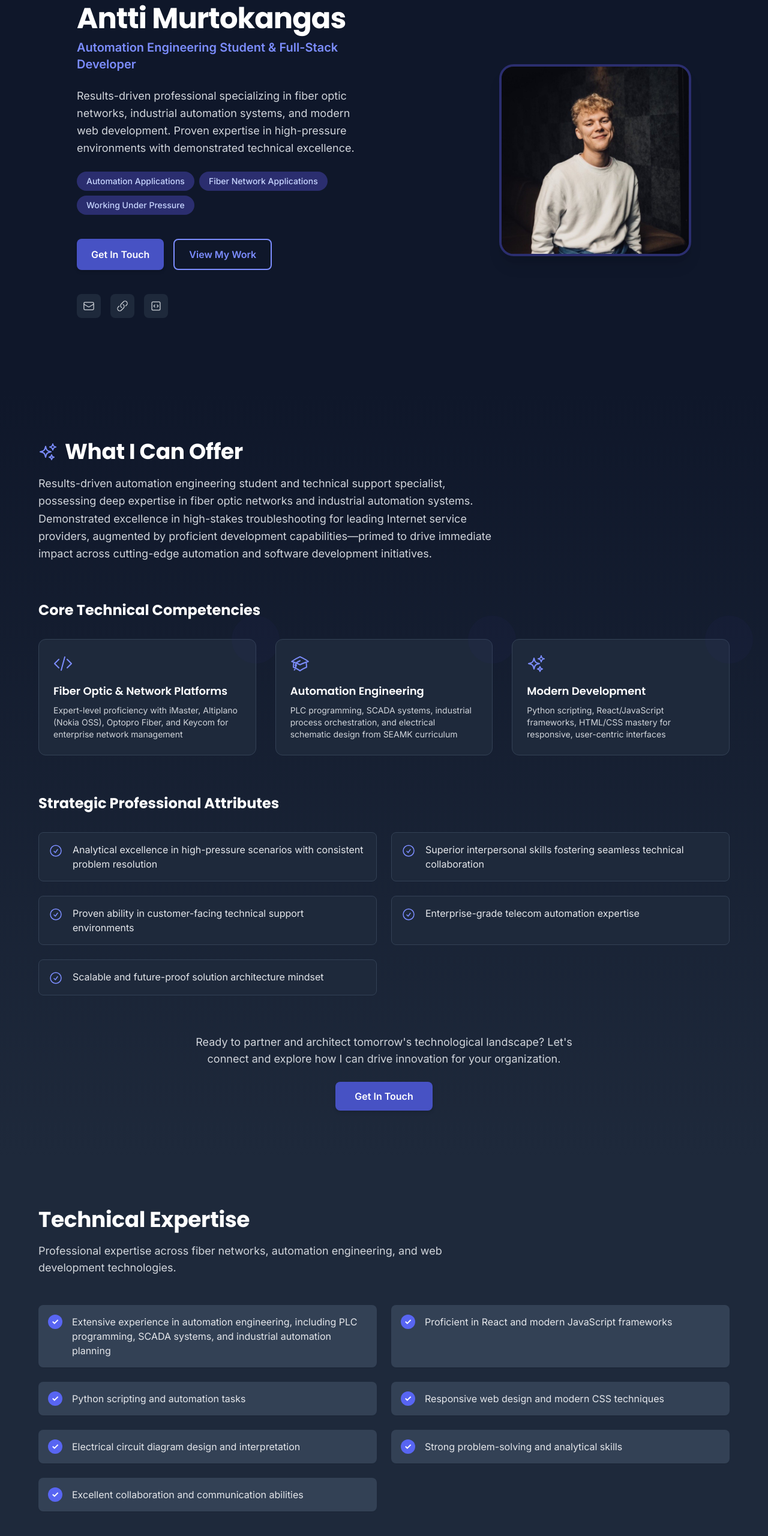
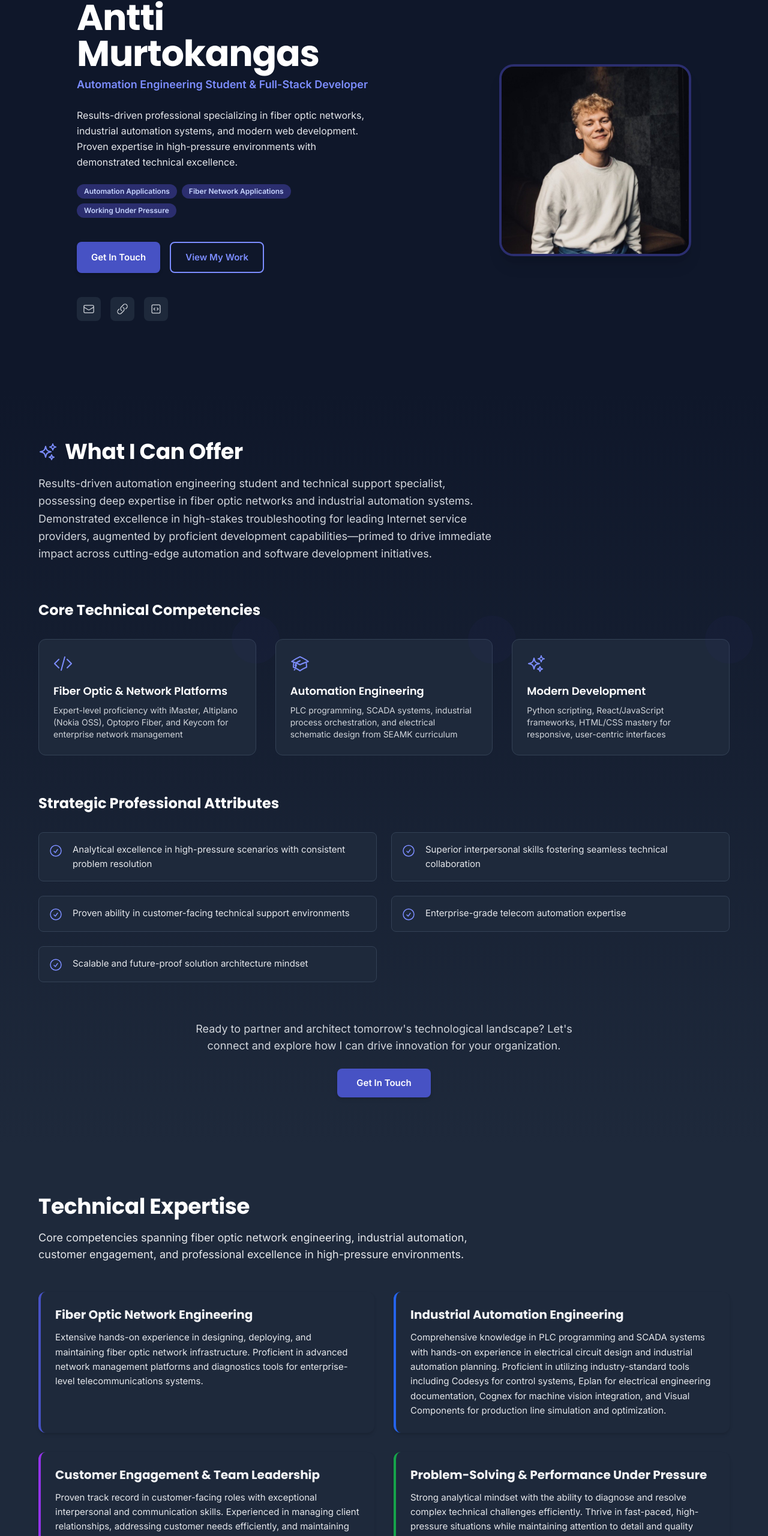
Before and after one commit to Murtsi/React_resume_website, a Next.js app: page / in a window 1280 px wide. Shown: the part 214-2774 px from the top of the page at 60% size. Built offline with nearby package versions, Linux system fonts and the light colour scheme.

Commit message:
Updating

```diff
--- a/components/ExperienceEducationSection.js
+++ b/components/ExperienceEducationSection.js
@@ -7,17 +7,51 @@ export default function ExperienceEducationSection() {
   const { ref: languageRef, inView: languageInView } = useInView({ triggerOnce: true });
 
   const workExperience = [
-    { title: "Porting user interfaces to Codesys HTML5", year: "Recent" },
-    { title: "Production supervisor at Olvi", year: "2023" },
-    { title: "Production operator at Keitele timber", year: "2022" },
-    { title: "IT Support for local highschool", year: "2021-2022" }
+    {
+      title: "Fiber Optic Network Technician",
+      company: "Leading Fiber Optic Company",
+      year: "2025 - Present",
+      description: "Design, deployment, and maintenance of fiber optic network infrastructure. Utilizing advanced platforms including iMaster for comprehensive network monitoring, Altiplano (Nokia OSS) for network automation and orchestration, Optopro Fiber for project management and documentation, and Keycom for telecom network management and fault detection."
+    },
+    {
+      title: "Production Supervisor",
+      company: "Olvi",
+      year: "2023",
+      description: "Supervised production operations, quality control, and team management in manufacturing environment."
+    },
+    {
+      title: "Production Operator",
+      company: "Keitele Timber",
+      year: "2022",
+      description: "Operated machinery, maintained safety protocols, and ensured production efficiency."
+    }
   ];
 
   const education = [
-    { degree: "Automation in the wind power sector", school: "Course", year: "2024" },
-    { degree: "Bachelor's Degree in Automation Engineering", school: "Seinäjoki University of Applied Sciences", year: "2021 - Present" },
-    { degree: "Leadership Training", school: "Military Police Officer Programme", year: "2019-2020" },
-    { degree: "Vocational Qualification in Business Information Technology", school: "Järviseutu Vocational Institute", year: "2015-2018" }
+    {
+      degree: "Bachelor's Degree in Automation Engineering",
+      school: "Seinäjoki University of Applied Sciences",
+      year: "2021 - Present",
+      status: "In Progress"
+    },
+    {
+      degree: "Automation in Wind Power Sector",
+      school: "Professional Development Course",
+      year: "2024",
+      status: "Completed"
+    },
+    {
+      degree: "Leadership Training",
+      school: "Military Police Officer Programme",
+      year: "2019-2020",
+      status: "Completed"
+    },
+    {
+      degree: "Vocational Qualification in Business Information Technology",
+      school: "Järviseutu Vocational Institute",
+      year: "2015-2018",
+      status: "Completed"
+    }
   ];
 
   const languages = [
@@ -32,11 +66,11 @@ export default function ExperienceEducationSection() {
       <div className="max-w-6xl mx-auto">
         {/* Section title */}
         <div className="mb-16">
-          <h2 className="text-4xl font-bold text-gray-900 dark:text-white mb-4">
+          <h2 className="text-3xl font-bold text-gray-900 dark:text-white mb-3">
             Experience & Education
           </h2>
-          <p className="text-lg text-gray-600 dark:text-gray-300">
-            A comprehensive overview of my professional journey and technical training
+          <p className="text-base text-gray-600 dark:text-gray-300 max-w-2xl">
+            Professional experience and educational background shaping my technical expertise
           </p>
         </div>
 
@@ -46,29 +80,36 @@ export default function ExperienceEducationSection() {
             ref={workRef}
             className={`space-y-6 ${workInView ? 'animate-fade-in' : 'opacity-0'}`}
           >
-            <div className="flex items-center gap-3 mb-8">
-              <div className="w-10 h-10 bg-primary-600 rounded-lg flex items-center justify-center text-white">
-                <BriefcaseIcon className="w-6 h-6" />
+            <div className="flex items-center gap-3 mb-6">
+              <div className="w-10 h-10 bg-primary-600 rounded-lg flex items-center justify-center text-white shadow-md">
+                <BriefcaseIcon className="w-5 h-5" />
               </div>
-              <h3 className="text-2xl font-bold text-gray-900 dark:text-white">
+              <h3 className="text-xl font-bold text-gray-900 dark:text-white">
                 Work Experience
               </h3>
             </div>
 
-            <div className="space-y-4">
+            <div className="space-y-3">
               {workExperience.map((job, index) => (
                 <div
                   key={index}
-                  className="relative pl-8 border-l-2 border-primary-300 dark:border-primary-700 hover:border-primary-600 dark:hover:border-primary-500 transition-colors"
+                  className="p-5 rounded-lg bg-white dark:bg-slate-800 border-l-4 border-primary-500 shadow-sm hover:shadow-md transition-all duration-200"
                 >
-                  <div className="absolute left-0 top-0 w-4 h-4 bg-primary-600 rounded-full transform -translate-x-2.5"></div>
-                  <div>
-                    <p className="font-semibold text-gray-900 dark:text-white">
+                  <div className="flex justify-between items-start gap-3">
+                    <div className="flex-1">
+                      <p className="font-semibold text-gray-900 dark:text-gray-100 text-base">
                         {job.title}
                       </p>
-                    <p className="text-sm text-gray-500 dark:text-gray-400 mt-1">
+                      <p className="text-sm text-primary-600 dark:text-primary-400 font-medium mt-1">
+                        {job.company}
+                      </p>
+                      <p className="text-sm text-gray-600 dark:text-gray-300 mt-2 leading-relaxed">
+                        {job.description}
+                      </p>
+                    </div>
+                    <span className="text-xs font-semibold text-gray-500 dark:text-gray-400 whitespace-nowrap">
                       {job.year}
-                    </p>
+                    </span>
                   </div>
                 </div>
               ))}
@@ -80,30 +121,39 @@ export default function ExperienceEducationSection() {
             ref={educationRef}
             className={`space-y-6 ${educationInView ? 'animate-fade-in' : 'opacity-0'}`}
           >
-            <div className="flex items-center gap-3 mb-8">
-              <div className="w-10 h-10 bg-primary-600 rounded-lg flex items-center justify-center text-white">
-                <AcademicCapIcon className="w-6 h-6" />
+            <div className="flex items-center gap-3 mb-6">
+              <div className="w-10 h-10 bg-blue-600 rounded-lg flex items-center justify-center text-white shadow-md">
+                <AcademicCapIcon className="w-5 h-5" />
               </div>
-              <h3 className="text-2xl font-bold text-gray-900 dark:text-white">
+              <h3 className="text-xl font-bold text-gray-900 dark:text-white">
                 Education
               </h3>
             </div>
 
-            <div className="space-y-4">
+            <div className="space-y-3">
               {education.map((edu, index) => (
                 <div
                   key={index}
-                  className="p-4 bg-gray-50 dark:bg-slate-800 rounded-lg border border-gray-200 dark:border-slate-700 hover:border-primary-300 dark:hover:border-primary-700 transition-colors"
+                  className="p-5 rounded-lg bg-white dark:bg-slate-800 border-l-4 border-blue-500 shadow-sm hover:shadow-md transition-all duration-200"
                 >
-                  <p className="font-semibold text-gray-900 dark:text-white text-sm">
+                  <div className="flex justify-between items-start gap-3">
+                    <div className="flex-1">
+                      <p className="font-semibold text-gray-900 dark:text-gray-100 text-base">
                         {edu.degree}
                       </p>
-                  <p className="text-sm text-gray-600 dark:text-gray-400 mt-1">
+                      <p className="text-sm text-blue-600 dark:text-blue-400 font-medium mt-1">
                         {edu.school}
                       </p>
-                  <p className="text-xs text-gray-500 dark:text-gray-500 mt-2">
+                      <div className="flex items-center gap-2 mt-2">
+                        <span className="text-xs font-semibold px-2 py-1 rounded-full bg-blue-100 dark:bg-blue-900/70 text-blue-700 dark:text-blue-200">
+                          {edu.status}
+                        </span>
+                      </div>
+                    </div>
+                    <span className="text-xs font-semibold text-gray-500 dark:text-gray-400 whitespace-nowrap">
                       {edu.year}
-                  </p>
+                    </span>
+                  </div>
                 </div>
               ))}
             </div>
@@ -115,35 +165,37 @@ export default function ExperienceEducationSection() {
           ref={languageRef}
           className={`mt-16 ${languageInView ? 'animate-fade-in' : 'opacity-0'}`}
         >
-          <div className="flex items-center gap-3 mb-8">
-            <div className="w-10 h-10 bg-primary-600 rounded-lg flex items-center justify-center text-white">
-              <GlobeAltIcon className="w-6 h-6" />
+          <div className="flex items-center gap-3 mb-6">
+            <div className="w-10 h-10 bg-purple-600 rounded-lg flex items-center justify-center text-white shadow-md">
+              <GlobeAltIcon className="w-5 h-5" />
             </div>
-            <h3 className="text-2xl font-bold text-gray-900 dark:text-white">
+            <h3 className="text-xl font-bold text-gray-900 dark:text-white">
               Language Skills
             </h3>
           </div>
 
-          <div className="grid grid-cols-1 md:grid-cols-2 gap-6">
+          <div className="grid grid-cols-1 md:grid-cols-2 gap-4">
             {languages.map((lang, index) => (
               <div
                 key={index}
-                className="bg-gray-50 dark:bg-slate-800 rounded-lg p-6 border border-gray-200 dark:border-slate-700"
+                className="group p-5 bg-white dark:bg-slate-800 rounded-lg border-l-4 border-purple-500 shadow-sm hover:shadow-md transition-all duration-200"
               >
-                <div className="flex items-center gap-3 mb-4">
-                  <span className="text-3xl">{lang.flag}</span>
+                <div className="flex items-center justify-between mb-4">
+                  <div className="flex items-center gap-3">
+                    <span className="text-2xl">{lang.flag}</span>
                     <div>
-                    <p className="font-semibold text-gray-900 dark:text-white">
+                      <p className="font-semibold text-gray-900 dark:text-gray-100">
                         {lang.name}
                       </p>
-                    <p className="text-sm text-gray-500 dark:text-gray-400">
+                      <p className="text-xs text-gray-500 dark:text-gray-400 font-medium">
                         {lang.level}
                       </p>
                     </div>
                   </div>
-                <div className="w-full bg-gray-200 dark:bg-slate-700 rounded-full h-2">
+                </div>
+                <div className="w-full bg-gray-200 dark:bg-slate-700 rounded-full h-2.5 overflow-hidden">
                   <div
-                    className="bg-gradient-to-r from-primary-500 to-primary-600 h-2 rounded-full transition-all duration-300"
+                    className="bg-gradient-to-r from-purple-500 via-purple-600 to-purple-700 h-2.5 rounded-full transition-all duration-300 shadow-sm"
                     style={{ width: `${lang.proficiency}%` }}
                   ></div>
                 </div>
--- a/components/HeroSection.js
+++ b/components/HeroSection.js
@@ -34,26 +34,26 @@ export default function HeroSection({ t }) {
           {/* Left content */}
           <div className="space-y-6 animate-fade-in">
             <div>
-              <h1 className="text-4xl sm:text-5xl font-bold text-gray-900 dark:text-white mb-2">
+              <h1 className="text-5xl sm:text-6xl font-bold text-gray-900 dark:text-white mb-2">
                 {t.hero.title}
               </h1>
-              <p className="text-xl text-primary-600 dark:text-primary-400 font-semibold">
+              <p className="text-lg text-primary-600 dark:text-primary-400 font-semibold">
                 {t.hero.subtitle}
               </p>
             </div>
 
-            <p className="text-lg text-gray-600 dark:text-gray-300 leading-relaxed">
+            <p className="text-base text-gray-700 dark:text-gray-200 leading-relaxed max-w-2xl">
               {t.hero.description}
             </p>
 
             <div className="flex flex-wrap gap-2">
-              <span className="inline-block px-4 py-1.5 bg-primary-100 dark:bg-primary-900 text-primary-700 dark:text-primary-200 rounded-full text-sm font-medium">
+              <span className="inline-block px-3 py-1 bg-primary-100 dark:bg-primary-900 text-primary-700 dark:text-primary-200 rounded-full text-xs font-semibold">
                 {t.hero.badge1}
               </span>
-              <span className="inline-block px-4 py-1.5 bg-primary-100 dark:bg-primary-900 text-primary-700 dark:text-primary-200 rounded-full text-sm font-medium">
+              <span className="inline-block px-3 py-1 bg-primary-100 dark:bg-primary-900 text-primary-700 dark:text-primary-200 rounded-full text-xs font-semibold">
                 {t.hero.badge2}
               </span>
-              <span className="inline-block px-4 py-1.5 bg-primary-100 dark:bg-primary-900 text-primary-700 dark:text-primary-200 rounded-full text-sm font-medium">
+              <span className="inline-block px-3 py-1 bg-primary-100 dark:bg-primary-900 text-primary-700 dark:text-primary-200 rounded-full text-xs font-semibold">
                 {t.hero.badge3}
               </span>
             </div>
--- a/components/OffersSection.js
+++ b/components/OffersSection.js
@@ -50,28 +50,44 @@ export default function OffersSection({ t }) {
           <h2 className="text-4xl font-bold text-gray-900 dark:text-white mb-4">
             {t.offers2.title}
           </h2>
-          <p className="text-lg text-gray-600 dark:text-gray-300 max-w-3xl">
-            Professional expertise across fiber networks, automation engineering, and web development technologies.
+          <p className="text-lg text-gray-700 dark:text-gray-200 max-w-3xl">
+            Core competencies spanning fiber optic network engineering, industrial automation, customer engagement, and professional excellence in high-pressure environments.
           </p>
         </div>
 
-        {/* Skills list */}
+        {/* Core Competencies */}
         <div
-          className={`mb-12 grid grid-cols-1 md:grid-cols-2 gap-6 ${
+          className={`mb-12 grid grid-cols-1 md:grid-cols-2 gap-8 ${
             offerInView ? 'animate-fade-in' : 'opacity-0'
           }`}
         >
-          {mainSkills.map((skill, index) => (
-            <div
-              key={index}
-              className="flex gap-4 p-4 rounded-lg bg-white dark:bg-slate-700 shadow-sm hover:shadow-md transition-shadow"
-            >
-              <div className="flex-shrink-0 w-6 h-6 rounded-full bg-primary-500 flex items-center justify-center text-white font-bold text-sm">
-                ✓
-              </div>
-              <p className="text-gray-700 dark:text-gray-200">{skill}</p>
-            </div>
-          ))}
+          <div className="p-6 rounded-xl bg-white dark:bg-slate-800 shadow-md hover:shadow-xl transition-all duration-300 border-l-4 border-primary-600">
+            <h4 className="text-xl font-bold text-gray-900 dark:text-gray-100 mb-3">Fiber Optic Network Engineering</h4>
+            <p className="text-gray-700 dark:text-gray-200 leading-relaxed">
+              Extensive hands-on experience in designing, deploying, and maintaining fiber optic network infrastructure. Proficient in advanced network management platforms and diagnostics tools for enterprise-level telecommunications systems.
+            </p>
+          </div>
+
+          <div className="p-6 rounded-xl bg-white dark:bg-slate-800 shadow-md hover:shadow-xl transition-all duration-300 border-l-4 border-blue-600">
+            <h4 className="text-xl font-bold text-gray-900 dark:text-gray-100 mb-3">Industrial Automation Engineering</h4>
+            <p className="text-gray-700 dark:text-gray-200 leading-relaxed">
+              Comprehensive knowledge in PLC programming and SCADA systems with hands-on experience in electrical circuit design and industrial automation planning. Proficient in utilizing industry-standard tools including Codesys for control systems, Eplan for electrical engineering documentation, Cognex for machine vision integration, and Visual Components for production line simulation and optimization.
+            </p>
+          </div>
+
+          <div className="p-6 rounded-xl bg-white dark:bg-slate-800 shadow-md hover:shadow-xl transition-all duration-300 border-l-4 border-purple-600">
+            <h4 className="text-xl font-bold text-gray-900 dark:text-gray-100 mb-3">Customer Engagement & Team Leadership</h4>
+            <p className="text-gray-700 dark:text-gray-200 leading-relaxed">
+              Proven track record in customer-facing roles with exceptional interpersonal and communication skills. Experienced in managing client relationships, addressing customer needs efficiently, and maintaining professional dialogue in high-pressure environments. Strong team collaboration abilities with demonstrated leadership in coordinating cross-functional projects and supervising production teams.
+            </p>
+          </div>
+
+          <div className="p-6 rounded-xl bg-white dark:bg-slate-800 shadow-md hover:shadow-xl transition-all duration-300 border-l-4 border-green-600">
+            <h4 className="text-xl font-bold text-gray-900 dark:text-gray-100 mb-3">Problem-Solving & Performance Under Pressure</h4>
+            <p className="text-gray-700 dark:text-gray-200 leading-relaxed">
+              Strong analytical mindset with the ability to diagnose and resolve complex technical challenges efficiently. Thrive in fast-paced, high-pressure situations while maintaining attention to detail and quality standards. Military leadership training background provides disciplined approach to time management, task prioritization, and maintaining composure in demanding scenarios.
+            </p>
+          </div>
         </div>
 
         {/* Skill cards */}
@@ -116,7 +132,7 @@ export default function OffersSection({ t }) {
               </ul>
             </div>
 
-            {/* Web Development */}
+            {/* Web Development & Team Skills */}
             <div className="p-6 rounded-xl bg-white dark:bg-slate-700 border border-gray-200 dark:border-slate-600 hover:border-primary-500 dark:hover:border-primary-500 hover:shadow-lg transition-all">
               <h4 className="text-xl font-bold text-gray-900 dark:text-white mb-3">
                 {t.offers2.webDev}
@@ -132,6 +148,23 @@ export default function OffersSection({ t }) {
                   </li>
                 ))}
               </ul>
+              <div className="mt-4 pt-4 border-t border-gray-200 dark:border-slate-600">
+                <p className="text-xs font-semibold text-gray-600 dark:text-gray-400 mb-2">Team & Customer Skills:</p>
+                <ul className="space-y-1">
+                  <li className="flex items-center gap-2 text-sm text-gray-700 dark:text-gray-200">
+                    <span className="w-1.5 h-1.5 bg-green-500 rounded-full"></span>
+                    Cross-functional team collaboration
+                  </li>
+                  <li className="flex items-center gap-2 text-sm text-gray-700 dark:text-gray-200">
+                    <span className="w-1.5 h-1.5 bg-green-500 rounded-full"></span>
+                    Customer engagement & communication
+                  </li>
+                  <li className="flex items-center gap-2 text-sm text-gray-700 dark:text-gray-200">
+                    <span className="w-1.5 h-1.5 bg-green-500 rounded-full"></span>
+                    Rapid technical issue diagnosis & resolution
+                  </li>
+                </ul>
+              </div>
             </div>
           </div>
         </div>
--- a/styles/globals.css
+++ b/styles/globals.css
@@ -19,6 +19,8 @@ body {
   background-color: #ffffff;
   color: #1a1a1a;
   transition: background-color 0.3s ease, color 0.3s ease;
+  font-size: 15px;
+  line-height: 1.6;
 }
 
 body.dark {
@@ -40,22 +42,22 @@ a {
 /* Headings */
 h1, h2, h3, h4, h5, h6 {
   font-family: 'Poppins', sans-serif;
-  font-weight: 700;
-  line-height: 1.2;
+  font-weight: 600;
+  line-height: 1.3;
 }
 
 h1 {
-  font-size: 3rem;
+  font-size: 2.75rem;
   letter-spacing: -0.02em;
 }
 
 h2 {
-  font-size: 2.25rem;
+  font-size: 2rem;
   letter-spacing: -0.01em;
 }
 
 h3 {
-  font-size: 1.875rem;
+  font-size: 1.5rem;
 }
 
 /* Modern animations */
```
Lines whose indentation alone changed are shown as unchanged.
